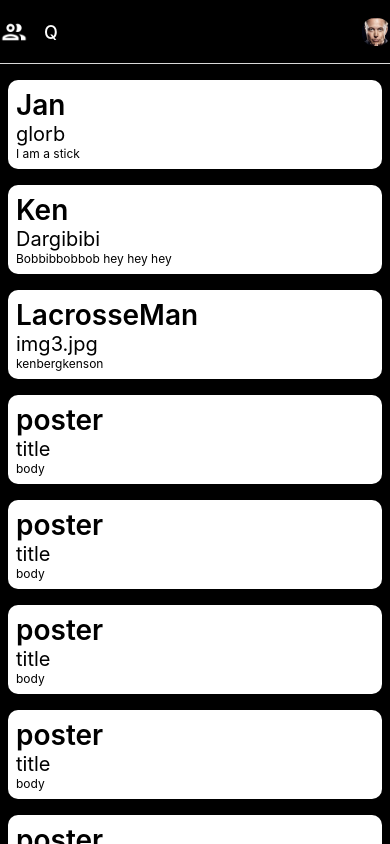
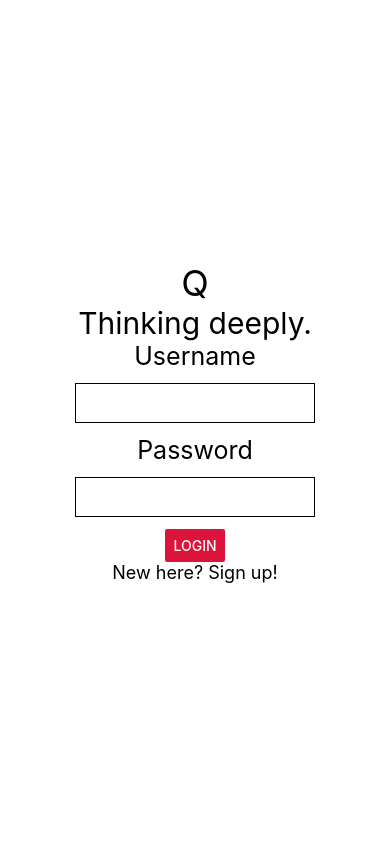
Before and after one commit to kweel/Q, a React Native app: screen / in a window 390 px wide. Built offline with nearby package versions, Linux system fonts and the light colour scheme.

Commit message:
Log in/sign up navigation added

```diff
--- a/App.js
+++ b/App.js
@@ -11,12 +11,27 @@ import RequestsDataContext from './src/components/contexts/RequestsDataContext';
 import MessagesDataContext from './src/components/contexts/MessagesDataContext';
 import GetProfileFunctionContext from './src/components/contexts/GetProfileFunctionContext';
 import Profile from './src/components/screens/Profile';
+import RegisterScreen from './src/components/screens/RegisterScreen';
+import LoginScreen from './src/components/screens/LoginScreen';
 export default function App() {
   const Stack = createNativeStackNavigator();
+  const [isLoggedIn, setIsLoggedIn] = useState(false)
+  const [isRegistering, setIsRegistering] = useState(false);
   const [friends,setFriends]=useState([])
   const [requests,setRequests]=useState([])
   const [messages,setMessages]=useState([])
   const [profiles,setProfiles]=useState([])
+  //a more permanent solution for styles is in the docs:
+  //https://reactnavigation.org/docs/
+  const styles = StyleSheet.create({
+    container: {
+      flex: 1,
+      backgroundColor: '#fff',
+      alignItems: 'center',
+      justifyContent: 'center',
+      color: 'lightblue',
+    },
+  });
   //set contexts in the beginning. When we have backend, use fetch for this. For now it is hardcoded
   useEffect(() => {
     setFriends([
@@ -72,6 +87,18 @@ const getProfile = (username) => {
   //maybe I can do that in another function
   return profiles[username]
 }
+function handleLogin(usernameLogin, password) {
+  setIsLoggedIn(true)
+}
+function handleSignup(usernameLogin, password, cpassword) {
+  if (password !== cpassword) {
+    Alert.alert('Passwords not matching!')
+  }
+  else {
+    setIsLoggedIn(true)
+  }
+}
+if (isLoggedIn) {
   return (
 
     <NavigationContainer style={styles.container}>
@@ -115,15 +142,11 @@ const getProfile = (username) => {
       </FriendsDataContext.Provider>
     </NavigationContainer>
   );
+} else if (isRegistering) {
+  return <RegisterScreen handleSignup={handleSignup} setIsRegistering={setIsRegistering} />
+} else {
+  return <LoginScreen handleLogin={handleLogin} setIsRegistering={setIsRegistering} />
 }
-//a more permanent solution for styles is in the docs:
-//https://reactnavigation.org/docs/
-const styles = StyleSheet.create({
-  container: {
-    flex: 1,
-    backgroundColor: '#fff',
-    alignItems: 'center',
-    justifyContent: 'center',
-    color: 'lightblue',
-  },
-});
+
+
+}
--- /dev/null
+++ b/src/components/screens/LoginScreen.jsx
@@ -0,0 +1,42 @@
+import { Alert, Button, StyleSheet, Text, View, TextInput, Pressable } from "react-native";
+import { useState, useEffect } from "react";
+function LoginScreen(props) {
+    //from https://reactnative.dev/docs/textinput
+    const [username,setUsername]=useState('')
+    const [password,setPassword]=useState('')
+    return <View style={styles.container}>
+        <Text style={{ fontSize: 36 }}>Q</Text>
+        <Text style={{ fontSize: 30 }}>Thinking deeply.</Text>
+        <Text style={{ fontSize: 25 }}>Username</Text>
+        <TextInput style = {{
+            height: 40,
+            margin: 12,
+            borderWidth: 1,
+            padding: 10,
+        }}
+  onChangeText={setUsername} value = {username}/>
+        <Text style={{ fontSize: 25 }}>Password</Text>
+        <TextInput  style = {{
+            height: 40,
+            margin: 12,
+            borderWidth: 1,
+            padding: 10,
+        }}
+        secureTextEntry={true} onChangeText={setPassword} value = {password}/>
+        <Button color="crimson" title="Login" onPress={() => {
+            props.handleLogin(username, password)
+        }} />
+        <Pressable onPress={() => props.setIsRegistering(true)}><Text color="grey" style={{ fontSize: 18 }}>New here? Sign up!</Text></Pressable>
+    </View>;
+}
+
+const styles = StyleSheet.create({
+    container: {
+        flex: 1,
+        backgroundColor: '#fff',
+        alignItems: 'center',
+        justifyContent: 'center',
+    }
+});
+
+export default LoginScreen;
--- /dev/null
+++ b/src/components/screens/RegisterScreen.jsx
@@ -0,0 +1,48 @@
+import { Alert, Button, StyleSheet, Text, View, TextInput, Pressable } from "react-native";
+import { useState } from "react";
+function RegisterScreen(props) {
+    const [username,setUsername]=useState('')
+    const [password,setPassword]=useState('')
+    const [cpassword,setCPassword]=useState('')
+    return <View style={styles.container}>
+        <Text style={{ fontSize: 36 }}>Q</Text>
+        <Text style={{ fontSize: 30 }}>Thinking deeply.</Text>
+        <Text style={{ fontSize: 25 }}>Phone number, username, or email</Text>
+        <TextInput style = {{
+                height: 40,
+                margin: 12,
+                borderWidth: 1,
+                padding: 10,
+            }}
+            onChangeText={setUsername} value = {username}/>
+        <Text style={{ fontSize: 25 }}>Password</Text>
+        <TextInput  style = {{
+                height: 40,
+                margin: 12,
+                borderWidth: 1,
+                padding: 10,
+            }}
+            secureTextEntry={true} onChangeText={setPassword} value = {password}/>
+        <Text style={{ fontSize: 25 }}>Confirm Password</Text>
+        <TextInput  style = {{
+                height: 40,
+                margin: 12,
+                borderWidth: 1,
+                padding: 10,
+            }}
+            secureTextEntry={() => true} onChangeText={setCPassword} value = {cpassword}/>
+        <Button color="crimson" title="Signup" onPress={() => props.handleSignup(username, password, cpassword)} />
+        <Pressable onPress={() => props.setIsRegistering(false)}><Text color="grey" style={{ fontSize: 18 }}>Already have an account? Log in!</Text></Pressable>
+    </View>;
+}
+
+const styles = StyleSheet.create({
+    container: {
+        flex: 1,
+        backgroundColor: '#fff',
+        alignItems: 'center',
+        justifyContent: 'center',
+    }
+});
+
+export default RegisterScreen;
```
